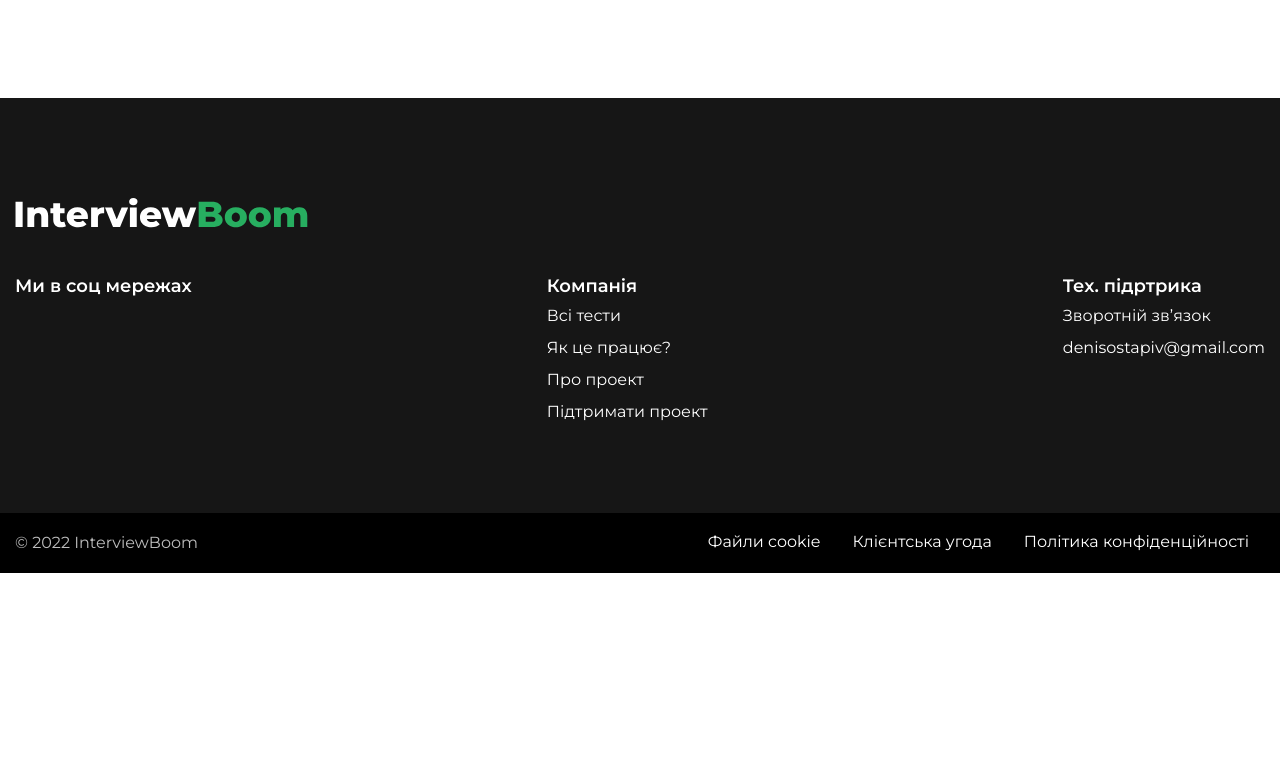
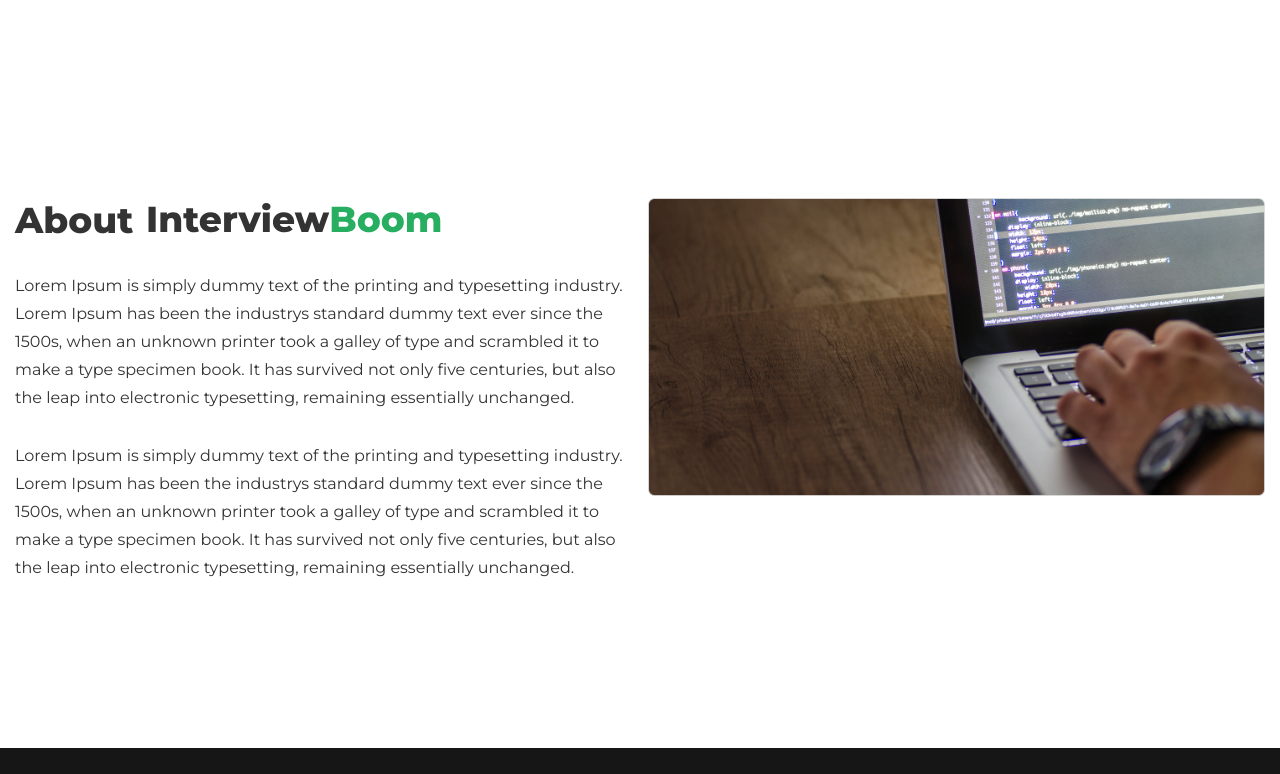
Before and after one commit to Interviewboom/frontend, a Next.js app: page / in a window 1280 px wide. Shown: the part 2046-2820 px from the top of the page. Before the commit the page ends 2619 px from the top, so only its background shows below. Built offline with nearby package versions, Linux system fonts and the light colour scheme.

Commit message:
added section about

```diff
--- a/src/components/elements/Text/Text.module.scss
+++ b/src/components/elements/Text/Text.module.scss
@@ -11,7 +11,7 @@
 }
 .medium {
     font-size: 16px;
-    line-height: 22px;
+    line-height: 28px;
 }
 
 .small {
--- /dev/null
+++ b/src/components/modules/AboutSection/AboutSection.module.scss
@@ -0,0 +1,47 @@
+@import "@sass/_colors.scss";
+@import "@sass/_variables.scss";
+
+.section {
+    display: flex;
+    justify-content: center;
+    align-items: center;
+    width: 100%;
+    background-color: $most-light-color;
+    margin-bottom: 100px;
+}
+
+.wrapper {
+    display: flex;
+    justify-content: space-between;
+    padding: 100px 15px 66px;
+    width: $desktop-content-width;
+}
+
+.titleWrapper {
+    display: flex;
+    align-items: center;
+
+    *:first-child {
+        margin-right: 15px;
+    }
+}
+
+.text {
+    flex-shrink: 2;
+    max-width: 633px;
+    padding-right: 10px;
+    & > * {
+        margin-bottom: 30px;
+
+        &:last-child {
+            margin-bottom: 0px;
+        }
+    }
+}
+
+.image {
+    flex-shrink: 1;
+    border-radius: 8px;
+    overflow: hidden;
+    max-width: 736px;
+}
--- /dev/null
+++ b/src/components/modules/AboutSection/AboutSection.tsx
@@ -0,0 +1,38 @@
+import Image from "next/image";
+
+import { Text } from "@elements/Text";
+import { Title } from "@elements/Title/Title";
+import { Logo } from "@elements/Logo";
+
+import styles from "./AboutSection.module.scss";
+
+export const AboutSection = () => {
+    return (
+        <section className={styles.section}>
+            <div className={styles.wrapper}>
+                <div className={styles.text}>
+                    <div className={styles.titleWrapper}>
+                        <Title level={2}>About</Title>
+                        <Logo />
+                    </div>
+
+                    <Text isParagraph>
+                        Lorem Ipsum is simply dummy text of the printing and typesetting industry. Lorem Ipsum has been
+                        the industrys standard dummy text ever since the 1500s, when an unknown printer took a galley of
+                        type and scrambled it to make a type specimen book. It has survived not only five centuries, but
+                        also the leap into electronic typesetting, remaining essentially unchanged.
+                    </Text>
+                    <Text isParagraph>
+                        Lorem Ipsum is simply dummy text of the printing and typesetting industry. Lorem Ipsum has been
+                        the industrys standard dummy text ever since the 1500s, when an unknown printer took a galley of
+                        type and scrambled it to make a type specimen book. It has survived not only five centuries, but
+                        also the leap into electronic typesetting, remaining essentially unchanged.
+                    </Text>
+                </div>
+                <div className="image">
+                    <Image src="/assets/images/about.png" alt="laptop" width={736} height={356} />
+                </div>
+            </div>
+        </section>
+    );
+};
--- a/src/pages/index.tsx
+++ b/src/pages/index.tsx
@@ -4,6 +4,7 @@ import { DefaultLayout } from "@layouts/DefaultLayout";
 import { FrontGreetingSection } from "@modules/FrontGreetingSection";
 import { DonationInfoSection } from "@modules/DonationInfoSection";
 import { HowItWorksSection } from "@modules/HowItWorksSection/HowItWorksSection";
+import { AboutSection } from "@modules/AboutSection/AboutSection";
 
 const HomePage: NextPage = () => {
     return (
@@ -11,6 +12,7 @@ const HomePage: NextPage = () => {
             <FrontGreetingSection />
             <HowItWorksSection />
             <DonationInfoSection />
+            <AboutSection />
         </DefaultLayout>
     );
 };
```
Also changed, not shown: public/assets/images/about.png (added).
